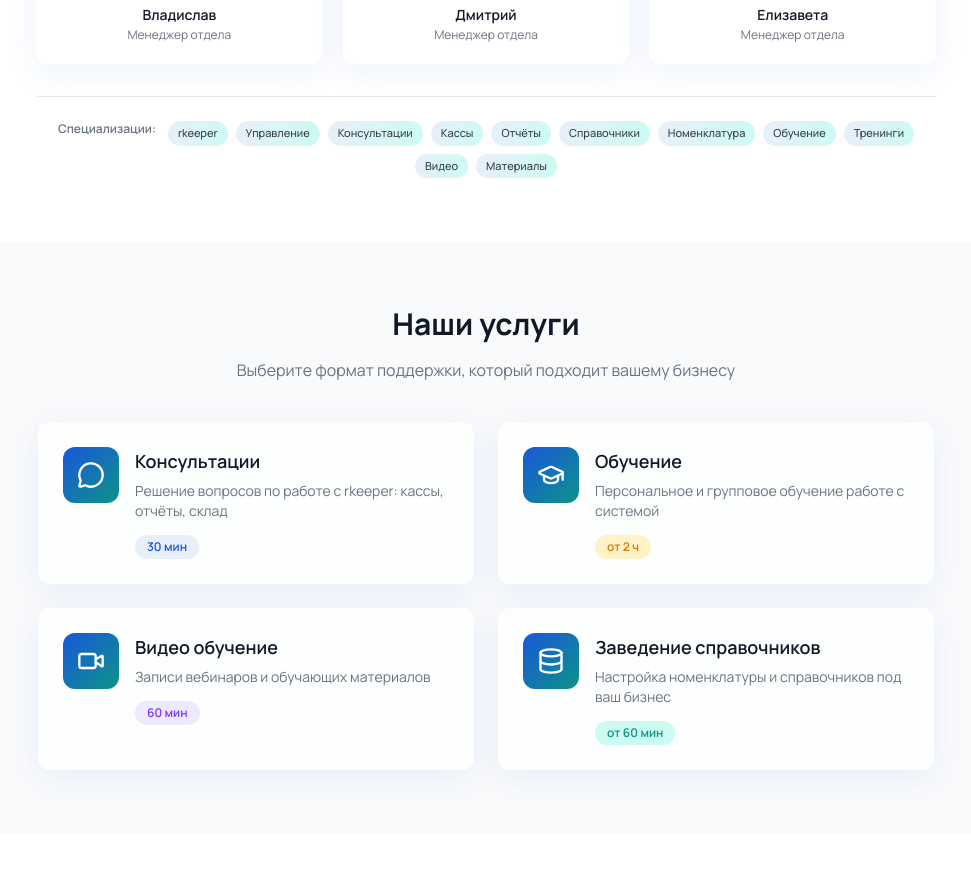
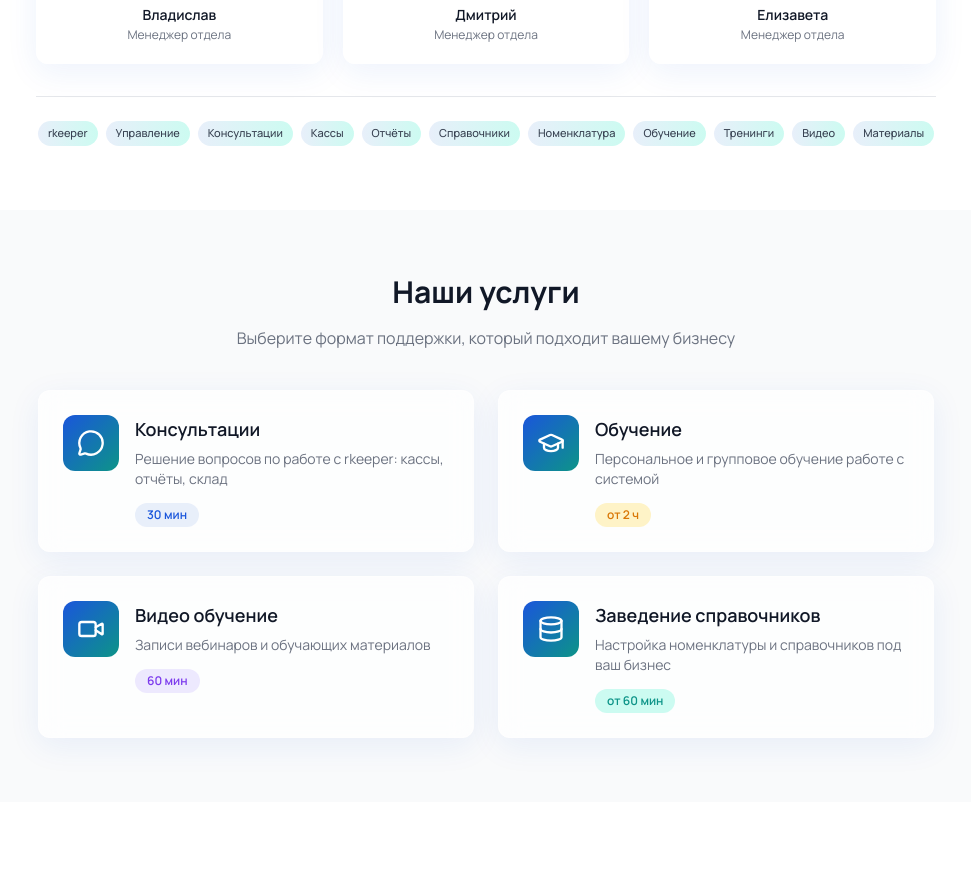
Before and after one commit to ai-fatih/ucs-trainins, a Next.js app in the folder apps/frontend/: page / in a window 1280 px wide. Shown: the part 1140-2011 px from the top of the page, without its empty margins (154-1125 px from the left). Built offline with nearby package versions, Linux system fonts and the light colour scheme.

Commit message:
fix: remove 'Специализации:' label before tags

```diff
--- a/apps/frontend/src/app/page.tsx
+++ b/apps/frontend/src/app/page.tsx
@@ -309,7 +309,6 @@ export default function HomePage() {
 
           {/* Tags — all unique from all specialists */}
           <div className="flex flex-wrap justify-center gap-2 mt-8 pt-6 border-t border-[#e5e7eb]">
-            <span className="text-xs font-semibold text-[#6b7280] mr-1">Специализации:</span>
             {Array.from(new Set(specialists.flatMap((s) => s.tags))).map((tag) => (
               <span key={tag} className="text-[11px] px-2.5 py-1 rounded-full bg-gradient-to-r from-[#e8effa] to-[#ccfbf1] text-[#374151] font-medium">
                 {tag}
```
